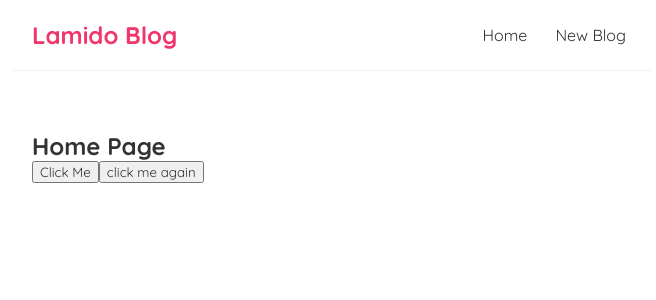
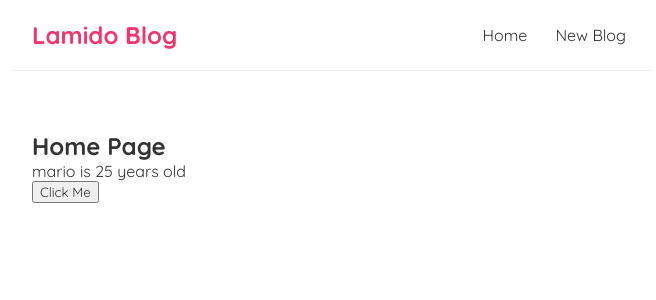
Before and after one commit to lamido7/lamblog, a React (Create React App) app: page / in a window 1280 px wide. Shown: the top 300 px of the page, without its empty margins (308-964 px from the left). Built offline with nearby package versions, Linux system fonts and the light colour scheme.

Commit message:
Using useState Hook

```diff
--- a/src/Home.js
+++ b/src/Home.js
@@ -1,24 +1,21 @@
+import { useState
+ } from "react";
 const Home = () => {
+  const [name, setName] = useState('mario')
+  const [age, setAge] = useState(25)
 
-
-    const handleClick = () =>{
-        console.log('hello lads')
-    }
-
-    const handleClickAgain = (name) =>{
-        console.log('hello' + name)
-
-    }
+  const handleClick = () => {
+   setName('luigi')
+   setAge(30)
+  };
 
   return (
     <div className="home">
       <h2>Home Page</h2>
+      <p>{name} is {age} years old</p>
       <button onClick={handleClick}>Click Me</button>
-            <button onClick={() => {
-                handleClickAgain('lam')
-            }}>click me again</button>
     </div>
   );
-}
+};
 
 export default Home;
```
Lines whose indentation alone changed are shown as unchanged.
